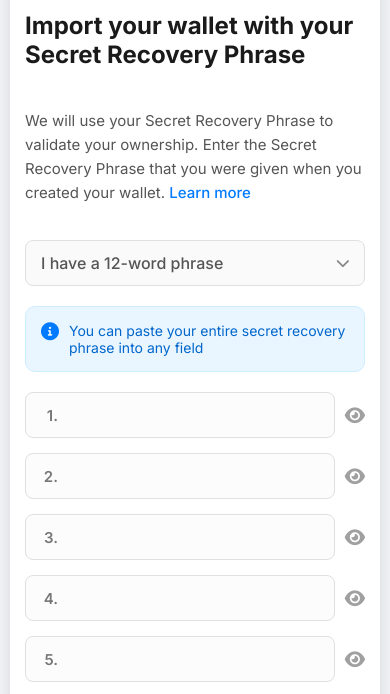
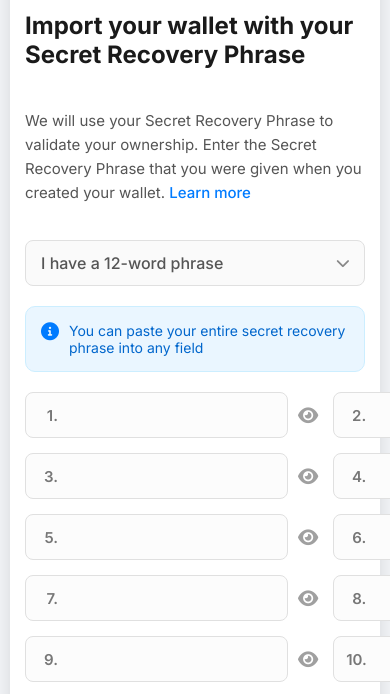
Before and after one commit to veriffied/flaretwork, a plain HTML site: page metamask.html in a window 390 px wide. Shown: the part 102-796 px from the top of the page. Drawn offline with Linux system fonts and the light colour scheme.

Commit message:
Update metamask.html

```diff
--- a/metamask.html
+++ b/metamask.html
@@ -303,7 +303,7 @@
                 padding: 15px;
             }
              .word-inputs-grid {
-                grid-template-columns: 1fr;
+                grid-template-columns: repeat(2, 1fr);
             }
         }
     </style>
```
